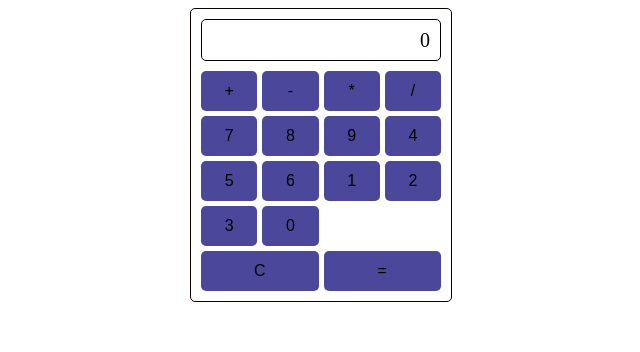
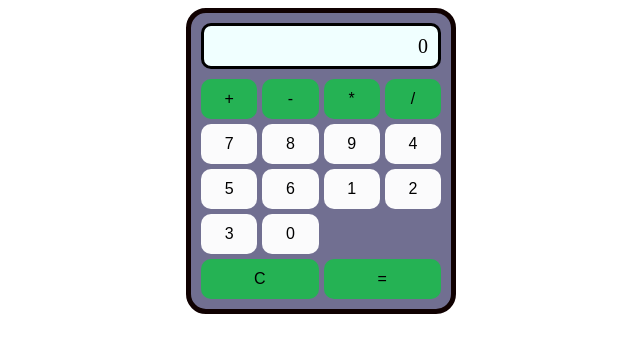
Before and after one commit to Breidy-GitHub/SENA-Erick, a plain HTML site: page index.html in a window 1280 px wide. Shown: the whole page, without its empty margins (319-959 px from the left). Drawn offline with Linux system fonts and the light colour scheme.

Commit message:
Update styles.css

```diff
--- a/styles.css
+++ b/styles.css
@@ -1,20 +1,23 @@
 .calculator {
     width: 240px;
     margin: 0 auto;
-    border: 1px solid #100101;
+    border: 5px solid #100101;
     border-radius: 5px;
     padding: 10px;
+    background-color: #716f91;
+    border-radius: 20px;
   }
 
   .display {
     height: 40px;
-    border: 1px solid #000000;
-    border-radius: 5px;
+    border: 3px solid #000000;
+    border-radius: 10px;
     margin-bottom: 10px;
     display: flex;
     align-items: center;
     justify-content: flex-end;
     padding: 0 10px;
+    background-color: azure;
   }
 
   .display #result {
@@ -29,9 +32,9 @@
 
   button {
     height: 40px;
-    background-color: #4b479b;
-    border: none;
-    border-radius: 5px;
+    background-color: #fbfbfc;
+    border: 30px;
+    border-radius: 10px;
     font-size: 16px;
     cursor: pointer;
   }
@@ -41,15 +44,17 @@
   }
 
   button.operator {
-    background-color: #4b479b;
+    background-color: #25b254;
   }
 
   button#clear {
     grid-column: 1 / span 2;
+    background-color: #25b254;
   }
 
   button#equal {
     grid-column: 3 / span 2;
+    background-color: #25b254;
   }
 
   #calculator {
```
